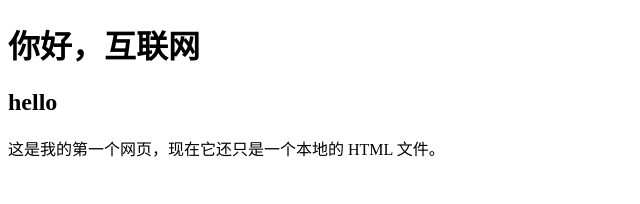
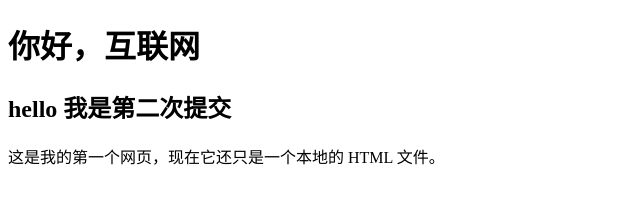
Before and after one commit to Klesas/zero-to-tech, a plain HTML site: page index.html in a window 1280 px wide. Shown: the whole page, without its empty margins (0-640 px from the left). Drawn offline with Linux system fonts and the light colour scheme.

Commit message:
改变了标题，第二次提交

```diff
--- a/index.html
+++ b/index.html
@@ -7,7 +7,7 @@
   </head>
   <body>
     <h1>你好，互联网</h1>
-    <h2>hello</h2>
+    <h2>hello 我是第二次提交</h2>
     <p>这是我的第一个网页，现在它还只是一个本地的 HTML 文件。</p>
   </body>
 </html>
```
